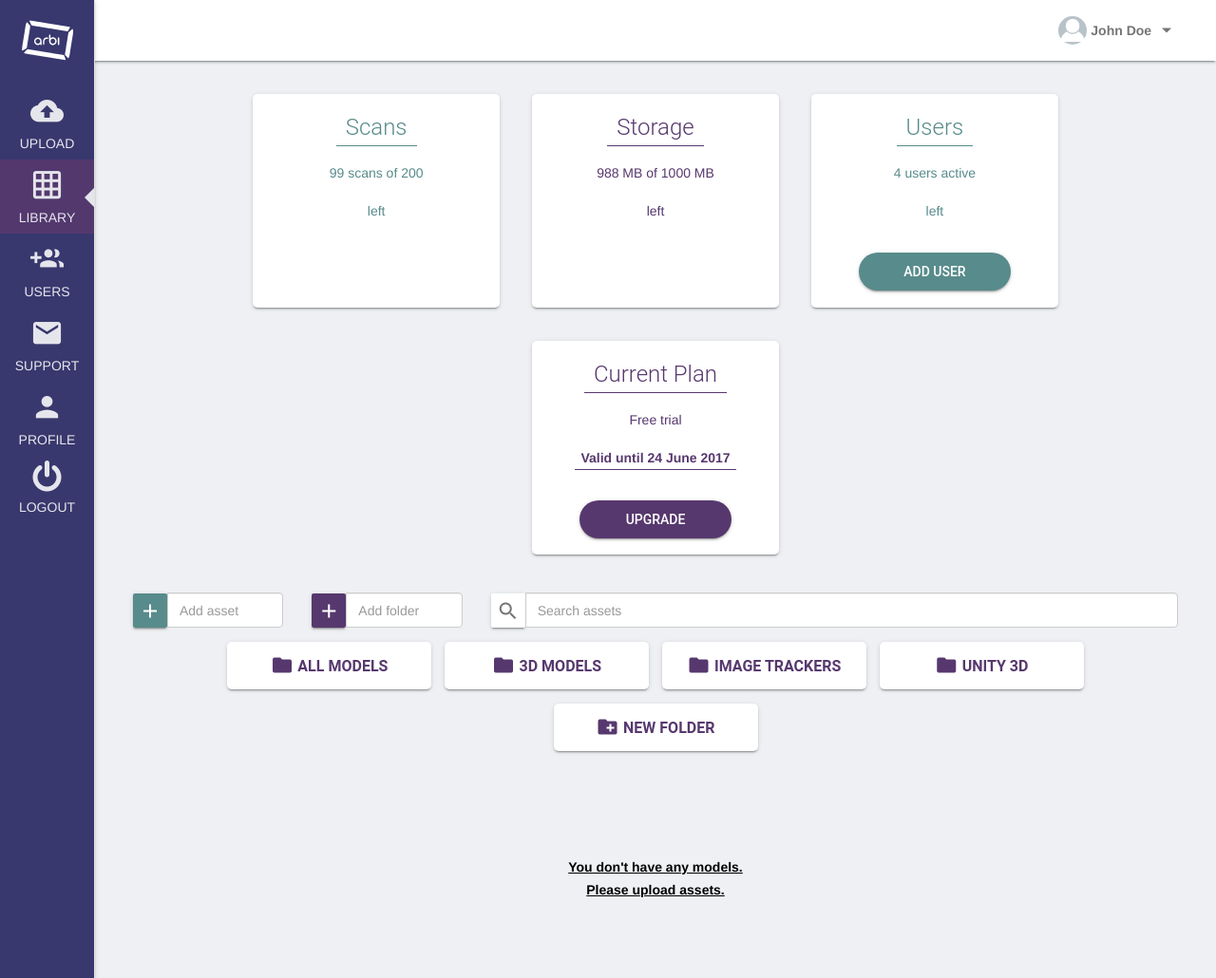
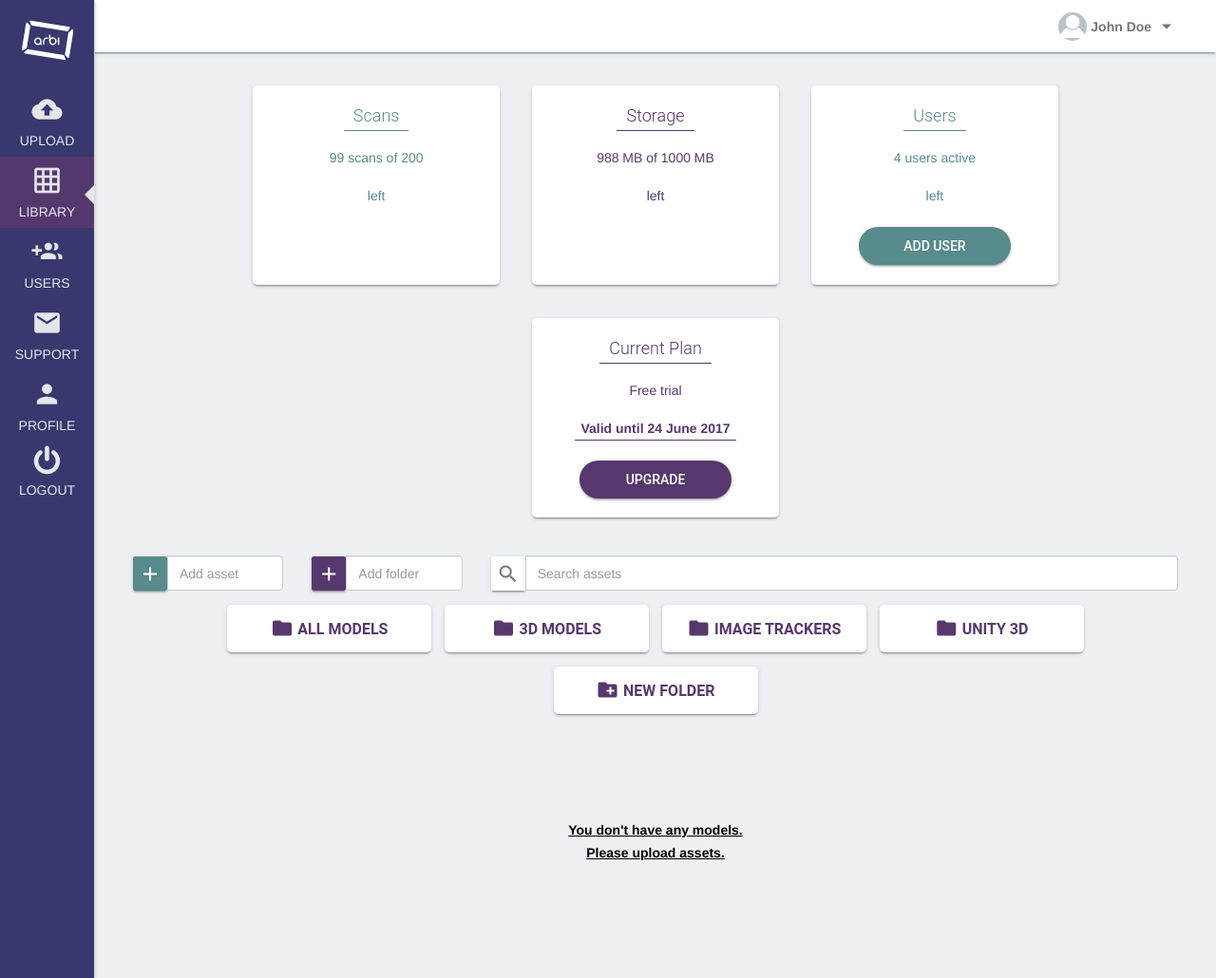
Before and after one commit to fandy/arbio, a PHP site: page /Admin/index.html in a window 1280 px wide. Shown: the whole page at 95% size. Run offline with PHP 8.4, Linux system fonts and the light colour scheme; some web fonts are replaced.

Commit message:
areglo de vistas

```diff
--- a/Admin/index.html
+++ b/Admin/index.html
@@ -46,7 +46,7 @@
 						<div class="mdl-card__title">
 			                <h2 class="mdl-card__title-text">Scans</h2>
 			            </div>
-			            <div class="mdl-card__supporting-text p-t-0">
+			            <div class="mdl-card__supporting-text p-t-0 p-b-5">
 			            	<p>99 scans of 200</p>
 			            	<p>left</p>
 			            </div>
@@ -58,7 +58,7 @@
 						<div class="mdl-card__title">
 			                <h2 class="mdl-card__title-text">Storage</h2>
 			            </div>
-			            <div class="mdl-card__supporting-text p-t-0">
+			            <div class="mdl-card__supporting-text p-t-0 p-b-5">
 			            	<p>988 MB of 1000 MB</p>
 			            	<p>left</p>
 			            </div>
@@ -70,7 +70,7 @@
 						<div class="mdl-card__title">
 			                <h2 class="mdl-card__title-text">Users</h2>
 			            </div>
-			            <div class="mdl-card__supporting-text p-t-0">
+			            <div class="mdl-card__supporting-text p-t-0 p-b-5">
 			            	<p>4 users active</p>
 			            	<p>left</p>
 			            </div>
@@ -82,7 +82,7 @@
 						<div class="mdl-card__title">
 			                <h2 class="mdl-card__title-text">Current Plan</h2>
 			            </div>
-			            <div class="mdl-card__supporting-text p-t-0">
+			            <div class="mdl-card__supporting-text p-t-0 p-b-5">
 			            	<p>Free trial</p>
 			            	<p>Valid until 24 June 2017</p>
 			            </div>
--- a/Admin/public/css/m-p.css
+++ b/Admin/public/css/m-p.css
@@ -9,6 +9,9 @@
 }
 .p-r-0{
 	padding-right: 0 !important;
+}
+.p-b-5{
+	padding-bottom: 5px !important;
 }
 .p-l-0{
 	padding-left: 0 !important;
--- a/Admin/public/css/menu.css
+++ b/Admin/public/css/menu.css
@@ -1,7 +1,12 @@
 .mdl-layout__container{
     background-color: #EEF0F3;
 }
-
+.mdl-layout__header-row{
+    height: 55px;
+}
+.mdl-layout__header{
+    min-height: 55px;
+}
 .mdl-layout-title{
     padding: 0 15px !important;
     line-height: 45px !important;
@@ -24,7 +29,7 @@
     display: block;
 }
 .mdl-navigation__link i{
-    font-size: 35px;
+    font-size: 32px;
     color: #FFFFFF;
 }
 .mdl-navigation__link p{
@@ -85,12 +90,13 @@
     display: inline-block;
     max-width: 260px;
     margin: 15px;
-    height: 225px;
+    height: 210px;
 }
 .mdl-card-admin .mdl-card__title h2{
     margin: auto;
     padding: 5px 10px;
     border-bottom: 1px solid;
+    font-size: 18px;
 }
 .mdl-card__actions button{
     min-width: 160px;
```
Also changed, not shown: Admin/upload.html (+4 -4 lines), Admin/users.html (+4 -4 lines).
